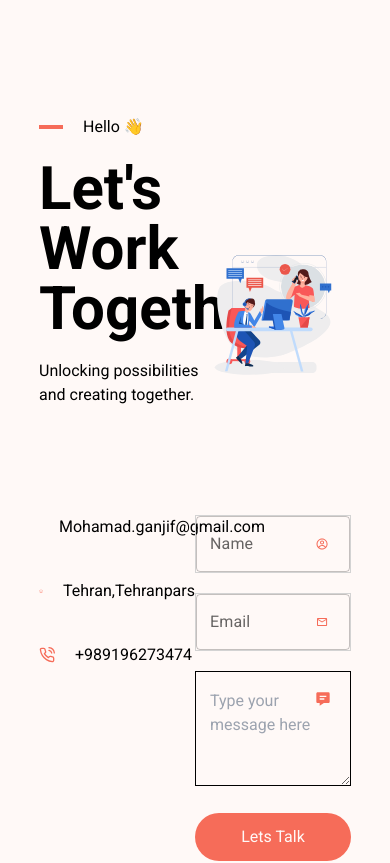
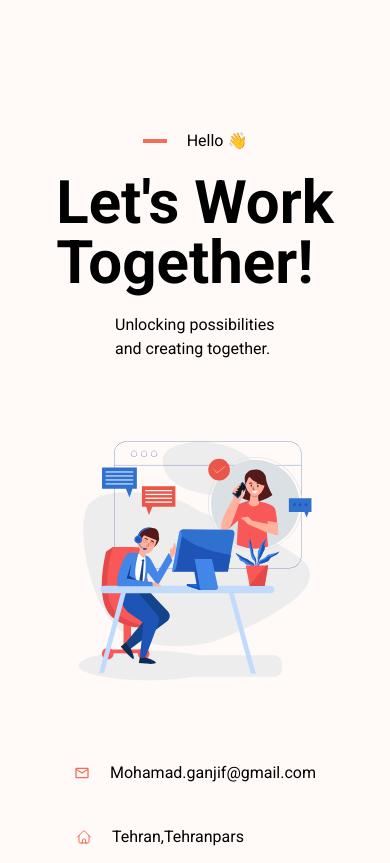
Before and after one commit to m-ganji/portfolio, a React (Vite) app: page / in a window 390 px wide. Shown: the part 4360-5223 px from the top of the page. Built offline with nearby package versions, Linux system fonts and the light colour scheme.

Commit message:
contact responsiveness is ok

```diff
--- a/package.json
+++ b/package.json
@@ -18,6 +18,7 @@
     "react-dom": "^18.2.0",
     "react-i18next": "^13.5.0",
     "react-icons": "^4.12.0",
+    "sweetalert2": "^11.10.1",
     "swiper": "^11.0.5"
   },
   "devDependencies": {
--- a/src/App.jsx
+++ b/src/App.jsx
@@ -91,7 +91,7 @@ function App() {
       </header>
       <main className="mx-[10%] flex flex-col">
         <div className="first_part flex">
-          <section className="mt-[7.5%] w-full dark:text-lightBg sm:w-1/2">
+          <section className="mt-[12%] w-full dark:text-lightBg sm:w-1/2">
             <h1 className="text-mainOrange">{t("main.firstPart.firstLine")}</h1>
             <h4 className="text-6xl font-semibold mt-5">
               {t("main.firstPart.secondLine")}
@@ -117,7 +117,7 @@ function App() {
               <FaWhatsapp />
             </div>
           </section>
-          <section className="hidden sm:flex w-1/2 mt-[7.5%] sm:justify-end">
+          <section className="hidden sm:flex w-1/2 mt-[12%] sm:justify-end">
             <div className="">
               <div>
                 <img
--- a/src/components/Contact.jsx
+++ b/src/components/Contact.jsx
@@ -9,28 +9,57 @@ import { TextField } from "@mui/material";
 import { CgProfile } from "react-icons/cg";
 import { BiSolidMessageDetail } from "react-icons/bi";
 import { TextareaAutosize } from "@mui/base";
+import Swal from "sweetalert2";
 
 export default function Contact({ theme }) {
   const { t, handleChangeLanguage } = useLanguage();
   const [inputName, setInputName] = useState("");
   const [inputEmail, setInputEmail] = useState("");
   const [inputMessage, setinputMessage] = useState("");
+  const [isInputMessageTyped, setIsInputMessageTyped] = useState(true);
 
   const handleInputName = (event) => {
     setInputName(event.target.value);
   };
+
+  const handleInputMessage = (event) => {
+    setinputMessage(event.target.value);
+    if (event.target.value.length > 0) {
+      setIsInputMessageTyped(false);
+    }
+    if (event.target.value.length == 0) {
+      setIsInputMessageTyped(true);
+    }
+  };
+
+  const handleSave = () => {
+    Swal.fire({
+      position: "center",
+      icon: "success",
+      title: t("main.footer.buttonFilled"),
+      showConfirmButton: false,
+      timer: 2000,
+    });
+  };
+
+  const [isEmailInvalid, setIsEmailInvalid] = useState(false);
+
   const handleInputEmail = (event) => {
     setInputEmail(event.target.value);
+    const inputValue = event.target.value;
+    setInputEmail(inputValue);
+
+    // Check if the email is invalid (you can add more sophisticated validation)
+    const isValidEmail = /^[^\s@]+@[^\s@]+\.[^\s@]+$/.test(inputValue);
+
+    // Update the state based on the validation result
+    setIsEmailInvalid(!isValidEmail);
   };
-  const handleInputMessage = (event) => {
-    setinputMessage(event.target.value);
-  };
-
   return (
     <div className="relative">
-      <div className="w-full flex">
-        <div className="w-1/2">
-          <div>
+      <div className="w-full flex flex-col sm:flex-row">
+        <div className="w-full sm:w-1/2">
+          <div className="flex flex-col items-center sm:items-start">
             <div className="flex items-center gap-5">
               <div className="w-6 bg-mainOrange h-1 flex items-start "></div>
               <span>{t("main.fifthPart.title")}</span>
@@ -42,26 +71,26 @@ export default function Contact({ theme }) {
             <p className="w-40 mt-5">{t("main.fifthPart.workSpan")}</p>
           </div>
         </div>
-        <div className="w-1/2 flex justify-center items-start">
+        <div className="w-full sm:w-1/2 flex justify-center items-start">
           <img src={contact} alt="" className="w-[500px] h-[400px]" />
         </div>
       </div>
-      <div className="w-full flex">
-        <div className="w-1/2">
-          <div className="flex items-center gap-5">
+      <div className="w-full flex flex-col sm:flex-row">
+        <div className="w-full sm:w-1/2">
+          <div className="flex items-center gap-5 justify-center sm:justify-start">
             <MdOutlineEmail color="#F66C59" />
             <p>Mohamad.ganjif@gmail.com</p>
           </div>
-          <div className="flex items-center gap-5 mt-10">
+          <div className="flex items-center gap-5 mt-10 justify-center sm:justify-start mr-[70px] sm:mr-0">
             <HiOutlineHome color="#F66C59" />
-            <p>Tehran,Tehranpars</p>
+            <p>{t("main.fifthPart.tehran")}</p>
           </div>
-          <div className="flex items-center gap-5 mt-10">
+          <div className="flex items-center gap-5 mt-10 justify-center sm:justify-start mr-20 sm:r-0">
             <FiPhoneCall color="#F66C59" />
             <p>+989196273474</p>
           </div>
         </div>
-        <div className="w-1/2 flex gap-5 flex-col">
+        <div className="w-full sm:w-1/2 flex gap-5 flex-col mt-14 sm:mt-0">
           <div className="border border-gray">
             <Box
               sx={{
@@ -89,8 +118,8 @@ export default function Contact({ theme }) {
           <div className="border border-gray">
             <Box
               sx={{
-                color: "#F66C59",
-                borderColor: "#F66C59",
+                color: isEmailInvalid ? "red" : "#F66C59",
+                borderColor: isEmailInvalid ? "red" : "#F66C59",
                 maxWidth: "100%",
               }}
               className="flex"
@@ -101,6 +130,8 @@ export default function Contact({ theme }) {
                 id="fullWidth2"
                 value={inputEmail}
                 onChange={handleInputEmail}
+                error={isEmailInvalid}
+                helperText={isEmailInvalid ? t("main.footer.errorEmail") : ""}
                 InputProps={{
                   endAdornment: (
                     <MdOutlineEmail
@@ -114,10 +145,13 @@ export default function Contact({ theme }) {
           </div>
           <div>
             <div className="relative">
+              {isInputMessageTyped && (
                 <BiSolidMessageDetail
                   color="#F66C59"
                   className="absolute right-5 top-5 "
                 />
+              )}
+
               <TextareaAutosize
                 className="w-full bg-lightBg border custom-textarea pl-10 h-16"
                 rows={1}
@@ -127,9 +161,22 @@ export default function Contact({ theme }) {
               />
             </div>
           </div>
-          <button className="px-8 py-3 bg-mainOrange rounded-full text-lightBg">
+          {!isEmailInvalid ? (
+            <button
+              className="px-8 py-3 bg-mainOrange rounded-full text-lightBg"
+              onClick={handleSave}
+            >
               {t("main.fifthPart.button")}
             </button>
+          ) : (
+            <button
+              className="px-8 py-3 bg-mainOrange rounded-full text-lightBg"
+              onClick={handleSave}
+              disabled
+            >
+              {t("main.fifthPart.button")}
+            </button>
+          )}
         </div>
       </div>
     </div>
--- a/src/translation/en/global.json
+++ b/src/translation/en/global.json
@@ -46,12 +46,15 @@
       "title": "Hello 👋",
       "work": "Let's Work",
       "together": "Together!",
+      "tehran": "Tehran,Tehranpars",
       "workSpan": "Unlocking possibilities and creating together.",
       "button": "Lets Talk"
     },
     "footer": {
       "title": "Prepared to turn your ideas into reality? I'm here to help",
-      "button": "Contact me"
+      "button": "Contact me",
+      "buttonFilled": "Great! All information has been successfully filled.",
+      "errorEmail": "Invalid email format."
     }
   }
 }
--- a/src/translation/fa/global.json
+++ b/src/translation/fa/global.json
@@ -46,12 +46,15 @@
       "title": "سلام 👋",
       "work": "بیاین دست",
       "together": "به کار شیم",
+      "tehran": "تهران،تهرانپارس",
       "workSpan": "همراهی برای خلق فرصت‌ها و ایده‌های جدید",
       "button": "Lets Talk"
     },
     "footer": {
       "title": "آماده‌اید ایده‌های خود را به واقعیت تبدیل کنید؟ من اینجا هستم تا کمک کنم",
-      "button": "ارتباط با من"
+      "button": "ارتباط با من",
+      "buttonFilled": "سپاس از شما! اطلاعات شما با موفقیت ثبت شد.",
+      "errorEmail": "فرمت اشتباه در ایمیل وارد شده"
     }
   }
 }
```
Also changed, not shown: 1 other file (tests, documents, lock files or other folders). Lines whose indentation alone changed are shown as unchanged.
